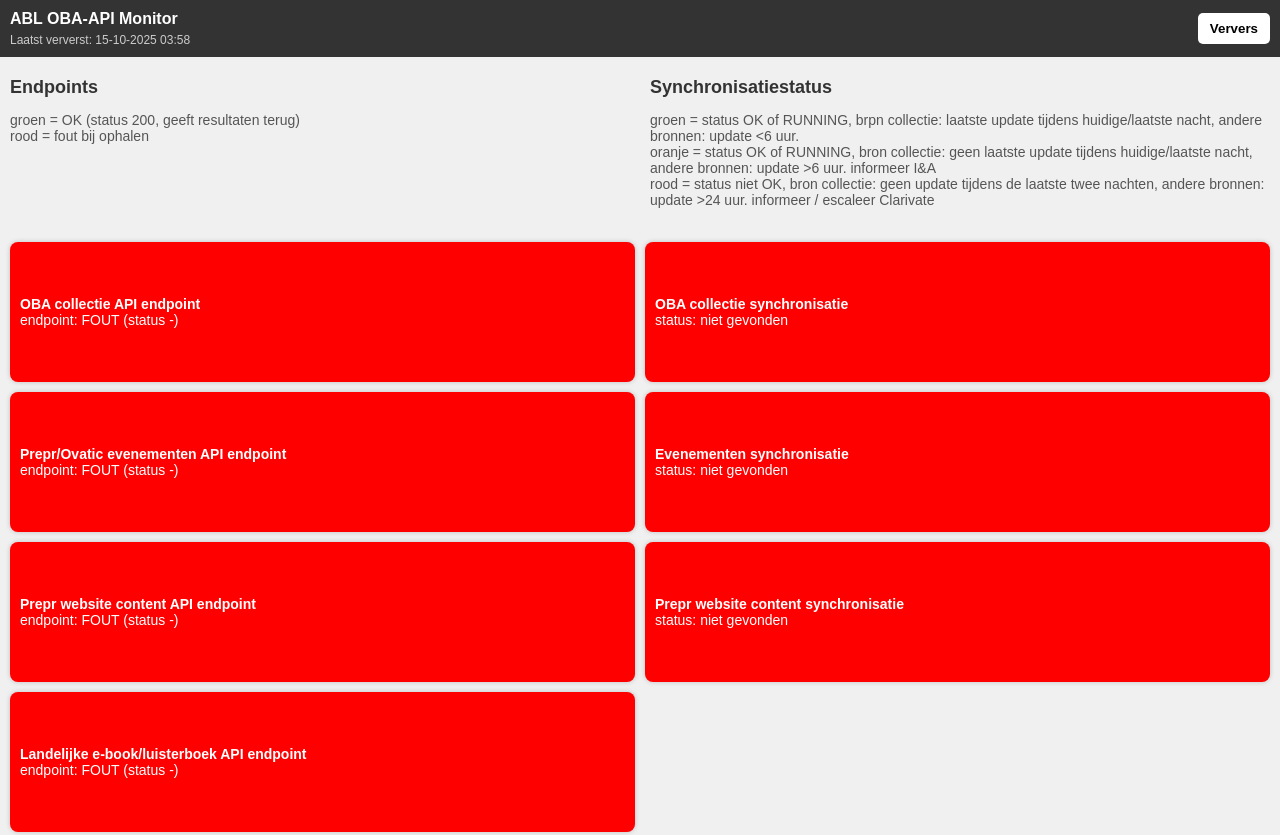
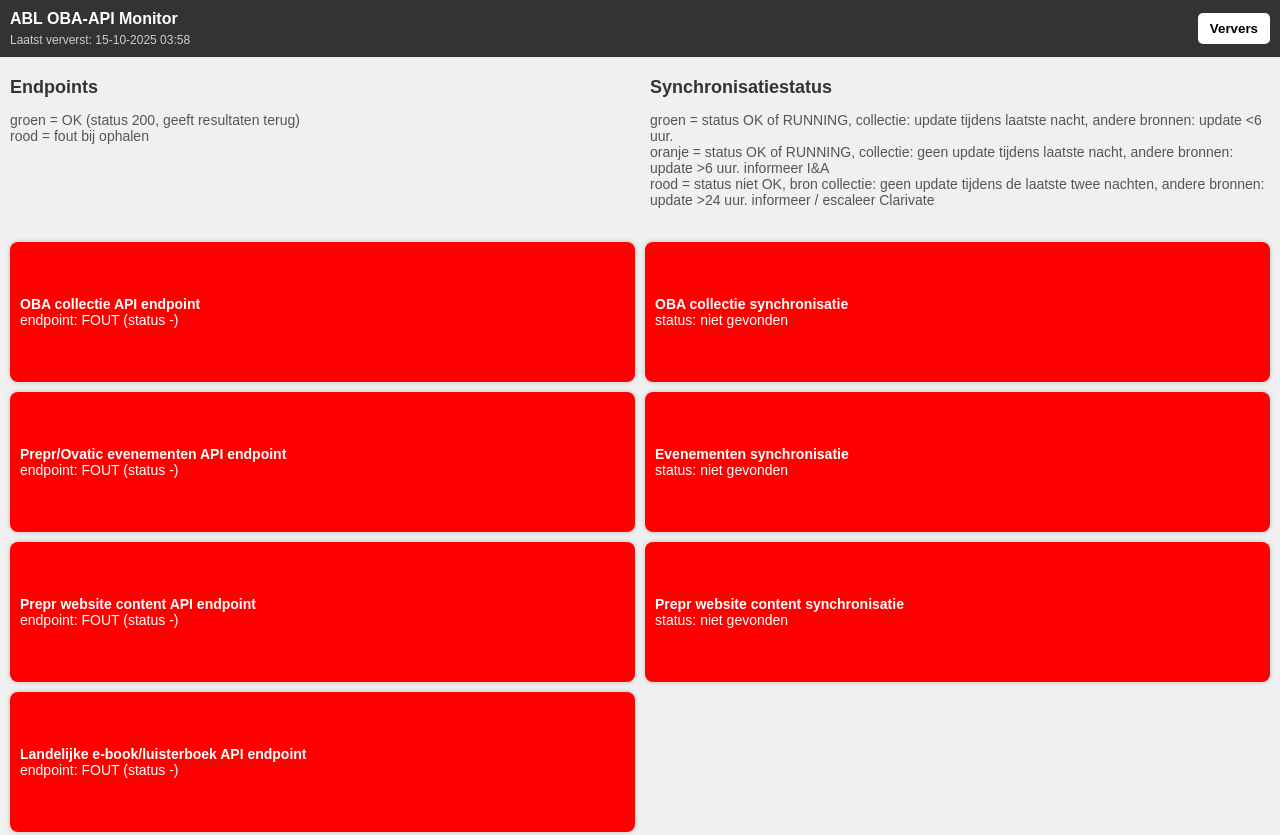
Before and after one commit to obanext/ablmonitor, a website: page public/index.html in a window 1280 px wide. Shown: the top 835 px of the page. Drawn offline with Linux system fonts and the light colour scheme; no server answers.

Commit message:
Update index.html

```diff
--- a/public/index.html
+++ b/public/index.html
@@ -91,8 +91,8 @@
     <div class="legend">
       <h2>Synchronisatiestatus</h2>
       <p>
-      groen = status OK of RUNNING, brpn collectie: laatste update tijdens huidige/laatste nacht, andere bronnen: update <6 uur. </br>
-      oranje = status OK of RUNNING, bron collectie: geen laatste update tijdens huidige/laatste nacht, andere bronnen: update >6 uur. informeer I&A </br>
+      groen = status OK of RUNNING, collectie: update tijdens laatste nacht, andere bronnen: update <6 uur. </br>
+      oranje = status OK of RUNNING, collectie: geen update tijdens laatste nacht, andere bronnen: update >6 uur. informeer I&A </br>
       rood = status niet OK, bron collectie: geen update tijdens de laatste twee nachten, andere bronnen: update >24 uur. informeer / escaleer Clarivate
       </p>
     </div>
```
